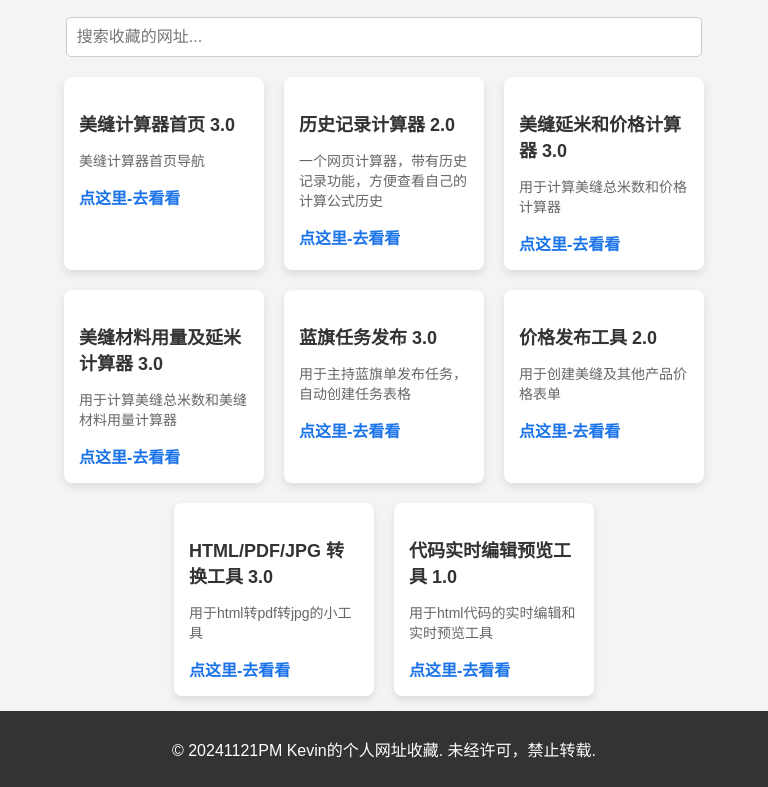
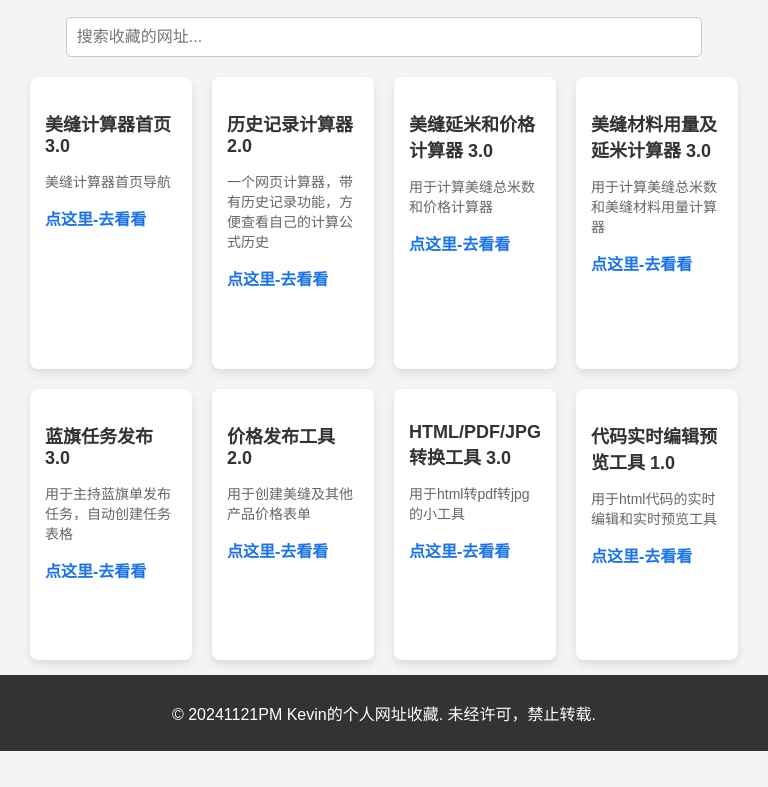
Before and after one commit to kevinludashi/WZSCwodedaima, a plain HTML site: page index.html in a window 768 px wide. Shown: the part 49-836 px from the top of the page. After the commit the page ends 800 px from the top, so only its background shows below. Drawn offline with Linux system fonts and the light colour scheme.

Commit message:
Update index.html

```diff
--- a/index.html
+++ b/index.html
@@ -89,6 +89,19 @@
         .search-result.visible {
             display: block;
         }
+        /* 手机端：每行最少显示2个网址，最多显示4个 */
+		@media (max-width: 768px) {
+		    .bookmark {
+		        flex: 0 1 calc(50% - 10px); /* 每行最少显示2个网址，最多4个 */
+		    }
+		}
+
+		/* 平板端到小桌面端：每行最多显示4个网址 */
+		@media (min-width: 768px) and (max-width: 1024px) {
+		    .bookmark {
+		        flex: 0 1 calc(25% - 20px); /* 每行显示4个网址 */
+		    }
+		}
         @media (max-width: 768px) {
             .bookmark {
                 width: 200px;
```
